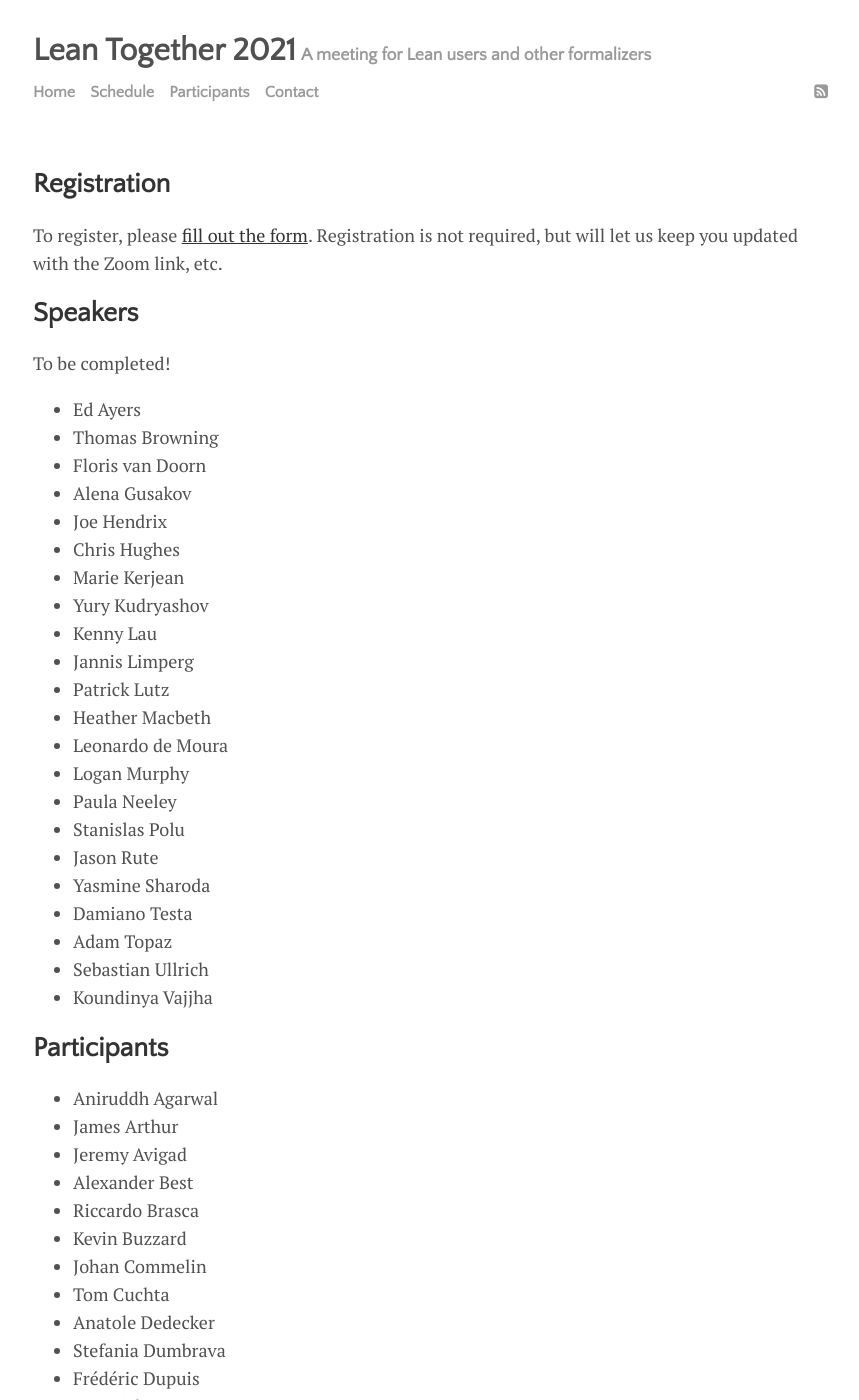
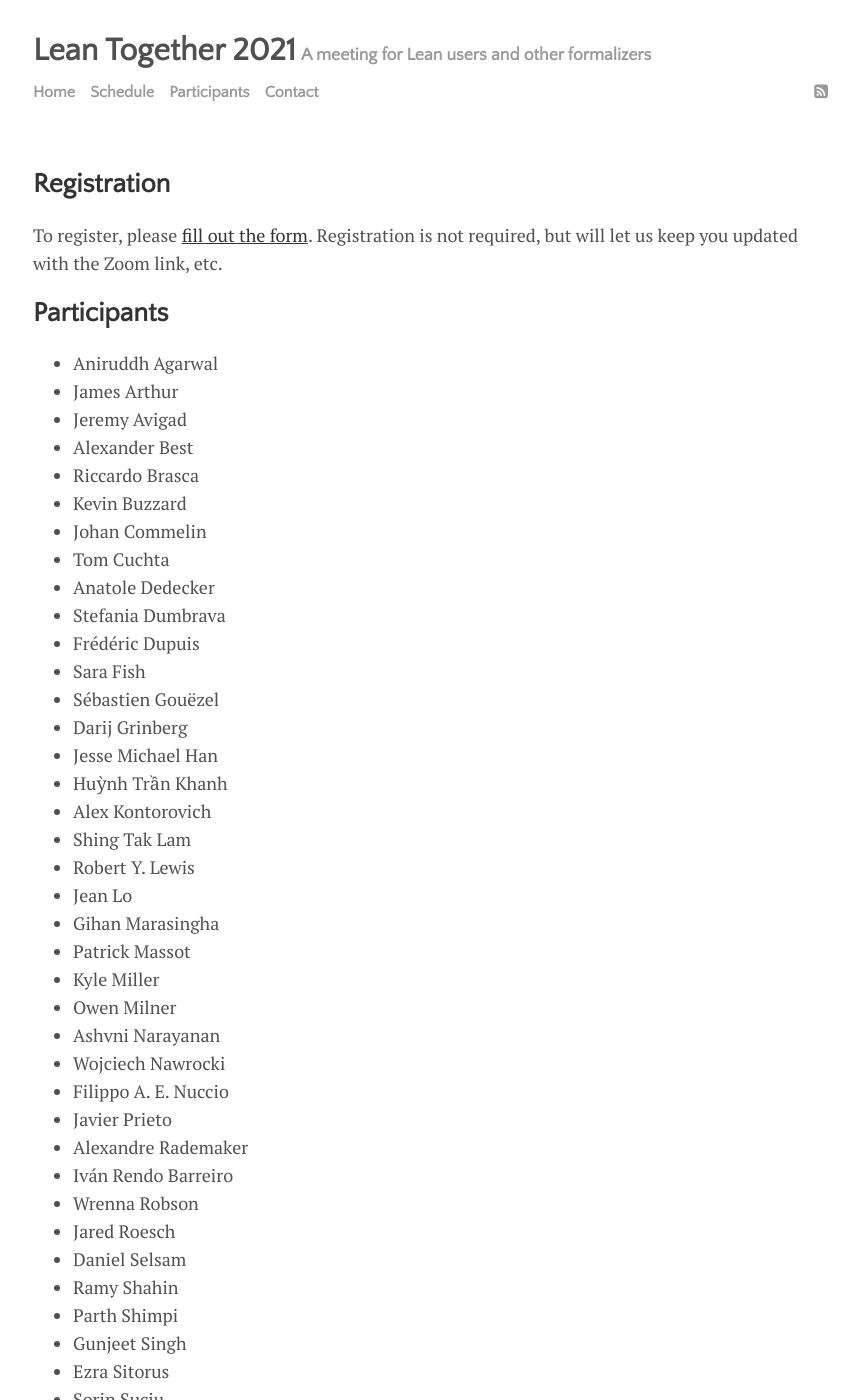
Before and after one commit to leanprover-community/lt2021, a Jekyll site: the page built from participants.md, in a window 1280 px wide and 1400 px high. Shown: the whole window, without its empty margins (207-1066 px from the left). Built offline with Jekyll 4.4.1, drawn with Linux system fonts in a browser that asks for light colours.

Commit message:
More speakers and titles
Removes the duplicate speakers lists in participants.md

```diff
--- a/participants.md
+++ b/participants.md
@@ -9,33 +9,6 @@ image: mountains.jpg
 
 To register, please [fill out the form](https://forms.gle/a9x51G6oWebqseEf9).
 Registration is not required, but will let us keep you updated with the Zoom link, etc.
-
-## Speakers
-
-To be completed!
-
-* Ed Ayers
-* Thomas Browning
-* Floris van Doorn
-* Alena Gusakov
-* Joe Hendrix
-* Chris Hughes
-* Marie Kerjean
-* Yury Kudryashov
-* Kenny Lau
-* Jannis Limperg
-* Patrick Lutz
-* Heather Macbeth
-* Leonardo de Moura
-* Logan Murphy
-* Paula Neeley
-* Stanislas Polu
-* Jason Rute
-* Yasmine Sharoda
-* Damiano Testa
-* Adam Topaz
-* Sebastian Ullrich
-* Koundinya Vajjha
 
 ## Participants
 
```
Also changed, not shown: schedule.md (+5 -4 lines).
